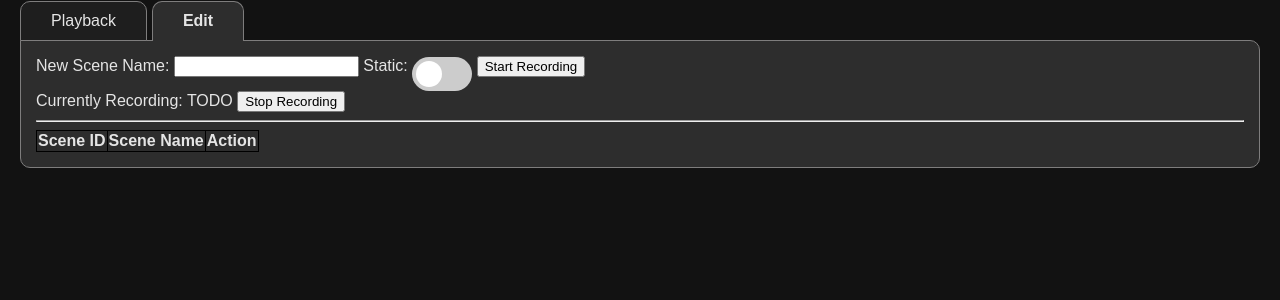
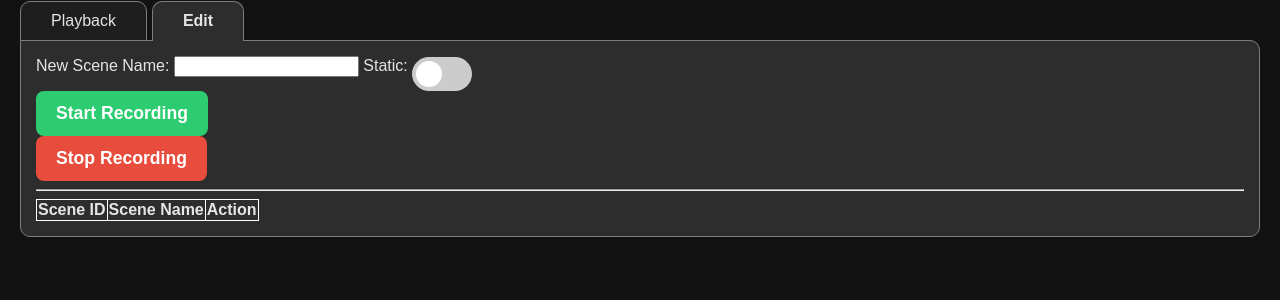
Before and after one commit to Minus345/DmxWebPlayer, a Flask app: page /edit in a window 1280 px wide. Shown: the part 88-388 px from the top of the page. Run offline with Flask 3, Linux system fonts and the light colour scheme; data that the repository does not hold is empty; some libraries are stand-ins or nearby versions.

Commit message:
playback tab: add namespaces edit tab: started updating to websocket

```diff
--- a/app.py
+++ b/app.py
@@ -27,11 +27,40 @@ Dmx.startBackgroundProcesses(app.config['DATABASE'])
 
 @app.route('/')
 def index():
-    return render_template('playback.html', curRecording=Dmx.getCurrantRecording(db.get_db()), sceneList=Dmx.getCurrantScenes(db.get_db()), log="started ...")
+    return render_template('playback.html')
 
 
 @app.route('/edit', methods=['GET', 'POST'])
 def edit():
+    return render_template('edit.html')
+
+@socketio.on('connect', namespace='/edit')
+def handle_connect():
+    emit('init_scenes', {"scenes": Dmx.getCurrantScenes(db.get_db())})
+
+
+@socketio.on('startRecording', namespace='/edit')
+def startScene(data):
+    print('start: ' + str(data))
+    pass
+
+@socketio.on('stopRecording', namespace='/edit')
+def stopScene():
+    print('stop')
+    pass
+
+@socketio.on('edit', namespace='/edit')
+def editScene(data):
+    print('edit: ' + str(data))
+    pass
+
+@socketio.on('delete', namespace='/edit')
+def deleteScene(data):
+    print('delete: ' + str(data))
+    pass
+
+'''
+
     if request.method == 'POST':
         if request.form.get('sceneName') is not None:
             sceneName = request.form.get('sceneName')
@@ -52,15 +81,15 @@ def edit():
         elif request.form.get('delete') is not None:
             Dmx.deleteScene(db.get_db(), int(request.form.get('delete')))
 
-    return render_template('edit.html', curRecording=Dmx.getCurrantRecording(db.get_db()), sceneList=Dmx.getCurrantScenes(db.get_db()))
+'''
 
 
-@app.route('/playback', methods=['GET', 'POST'])
+@app.route('/playback')
 def playback():
     return render_template('playback.html')
 
 
-@socketio.on('start')
+@socketio.on('start', namespace='/playback')
 def startScene(data):
     print('start: ' + str(data))
     if data == -1:
@@ -71,7 +100,7 @@ def startScene(data):
     emit('active', data, broadcast=True)
 
 
-@socketio.on('connect')
+@socketio.on('connect', namespace='/playback')
 def handle_connect():
     emit('init_scenes', {"scenes": Dmx.getCurrantScenes(db.get_db())})
 
--- a/templates/base.html
+++ b/templates/base.html
@@ -1,5 +1,11 @@
 <!DOCTYPE html>
 <html lang="de">
+
+    <script src="https://cdnjs.cloudflare.com/ajax/libs/socket.io/4.0.1/socket.io.js"
+            integrity="sha512-q/dWJ3kcmjBLU4Qc47E4A9kTB4m3wuTY7vkFJDTZKjTs8jhyGQnaUrxa0Ytd0ssMZhbNua9hE+E7Qv1j+DyZwA=="
+            crossorigin="anonymous"
+    ></script>
+
 <head>
     <meta charset="UTF-8">
     <title>{{ title }}</title>
--- a/templates/edit.html
+++ b/templates/edit.html
@@ -68,60 +68,132 @@
         .slider.round:before {
             border-radius: 50%;
         }
+
+        table, th, td {
+            border: 1px solid #ffffff;
+            border-collapse: collapse;
+        }
+
+        #startRecordingBtn {
+            background-color: #2ecc71; /* Grün */
+            color: white;
+            padding: 12px 20px;
+            border: none;
+            border-radius: 8px;
+            font-size: 1.1rem;
+            font-weight: bold;
+            cursor: pointer;
+        }
+
+        #startRecordingBtn:hover {
+            background-color: #27ae60;
+        }
+
+        #stopRecordingBtn {
+            background-color: #e74c3c; /* Rot */
+            color: white;
+            padding: 12px 20px;
+            border: none;
+            border-radius: 8px;
+            font-size: 1.1rem;
+            font-weight: bold;
+            cursor: pointer;
+        }
+
+        #stopRecordingBtn:hover {
+            background-color: #c0392b;
+        }
+
     </style>
 
-    <form action="/edit" method="POST">
+    <script type="text/javascript" charset="utf-8">
+        const socket = io("/edit");
+        document.addEventListener("DOMContentLoaded", () => {
+            const nameInput = document.getElementById("sceneRecording");
+            const staticInput = document.getElementById("staticSwitch");
+
+            const startBtn = document.getElementById("startRecordingBtn");
+            const stopBtn = document.getElementById("stopRecordingBtn");
+
+            // Start Recording
+            startBtn.addEventListener("click", () => {
+                const payload = {
+                    sceneName: nameInput.value,
+                    isStatic: staticInput.checked
+                };
+
+                socket.emit("startRecording", payload);
+            });
+
+            // Stop Recording
+            stopBtn.addEventListener("click", () => {
+                socket.emit("stopRecording");
+            });
+
+        });
+
+        socket.on('init_scenes', function (data) {
+            const scenes = data.scenes;
+            const table = document.getElementById('table');
+
+            scenes.forEach(scene => {
+                const id = scene[0];
+                const name = scene[1];
+
+                //edit button
+                const editButton = document.createElement("button");
+                editButton.type = "button";
+                editButton.textContent = "Edit";
+                editButton.onclick = function () {
+                    socket.emit('edit', id)
+                }
+
+                //delete button
+                const deleteButton = document.createElement("button");
+                deleteButton.type = "button";
+                deleteButton.textContent = "Delete";
+                deleteButton.onclick = function () {
+                    if (confirm('Are you sure?')) {
+                        socket.emit('delete', id)
+                    }
+                }
+
+                const row = table.insertRow(id);
+                const cellId = row.insertCell()
+                const cellName = row.insertCell()
+                const cellAction = row.insertCell()
+                cellId.textContent = id;
+                cellName.textContent = name;
+                cellAction.appendChild(editButton)
+                cellAction.appendChild(deleteButton)
+            });
+        });
+    </script>
+
+
+    <div id="recording">
         <label for="sceneRecording">New Scene Name:</label>
-        <input type="text" id="sceneRecording" name="sceneName">
+        <input type="text" id="sceneRecording">
 
-        <label for="static">Static:</label>
-        <label class="switch" id="static">
-            <input type="checkbox" name="static" value="True">
+        <label for="staticSwitch">Static:</label>
+        <label class="switch">
+            <input type="checkbox" id="staticSwitch" value="True">
             <span class="slider round"></span>
         </label>
-
-        <input type="submit" value="Start Recording">
-    </form>
-    <form action="/edit" method="POST">
-        <label for="sceneRecordingStop">Currently Recording: {{ curRecording }}</label>
-        <button type="submit" name="status" value="stop">Stop Recording</button>
-    </form>
+        <br>
+        <button id="startRecordingBtn">Start Recording</button>
+        <br>
+        <button id="stopRecordingBtn">Stop Recording</button>
+    </div>
 
     <hr>
 
-    <style>
-        table, th, td {
-            border: 1px solid black;
-            border-collapse: collapse;
-        }
-    </style>
-
-    <script>
-        function clicked(e) {
-            if (!confirm('Are you sure?')) {
-                e.preventDefault();
-            }
-        }
-    </script>
-
-    <table>
+    <table id="table">
         <tr>
             <th>Scene ID</th>
             <th>Scene Name</th>
             <th>Action</th>
         </tr>
-        {% for (id,name) in sceneList %}
-            <tr>
-                <td>{{ id }}</td>
-                <td>{{ name }}</td>
-                <td>
-                    <form action="/edit" method="POST">
-                        <button type="submit" name="edit" value="{{ id }}">Edit</button>
-                        <button type="submit" onclick="clicked(event)" name="delete" value="{{ id }}">Delete</button>
-                    </form>
-                </td>
-            </tr>
-        {% endfor %}
     </table>
 
 {% endblock %}
--- a/templates/playback.html
+++ b/templates/playback.html
@@ -87,12 +87,8 @@
         }
     </style>
 
-    <script src="https://cdnjs.cloudflare.com/ajax/libs/socket.io/4.0.1/socket.io.js"
-            integrity="sha512-q/dWJ3kcmjBLU4Qc47E4A9kTB4m3wuTY7vkFJDTZKjTs8jhyGQnaUrxa0Ytd0ssMZhbNua9hE+E7Qv1j+DyZwA=="
-            crossorigin="anonymous"
-    ></script>
     <script type="text/javascript" charset="utf-8">
-        const socket = io();
+        const socket = io("/playback");
         let lastActive = 0;
 
         socket.on('init_scenes', function (data) {
```
